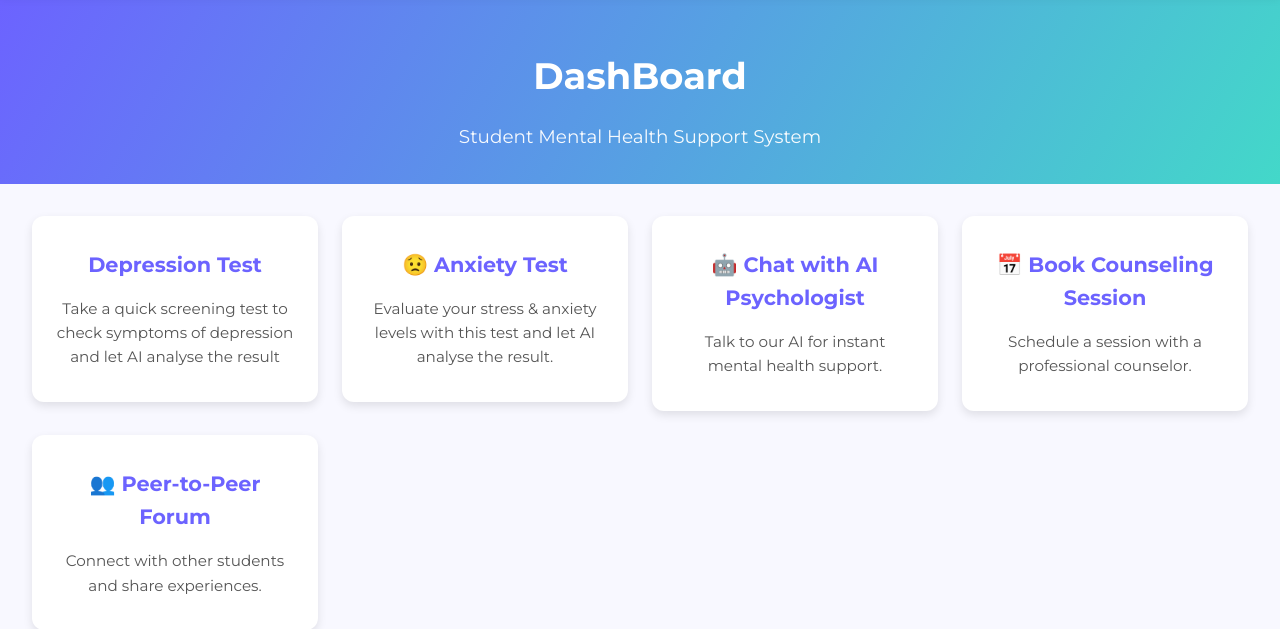
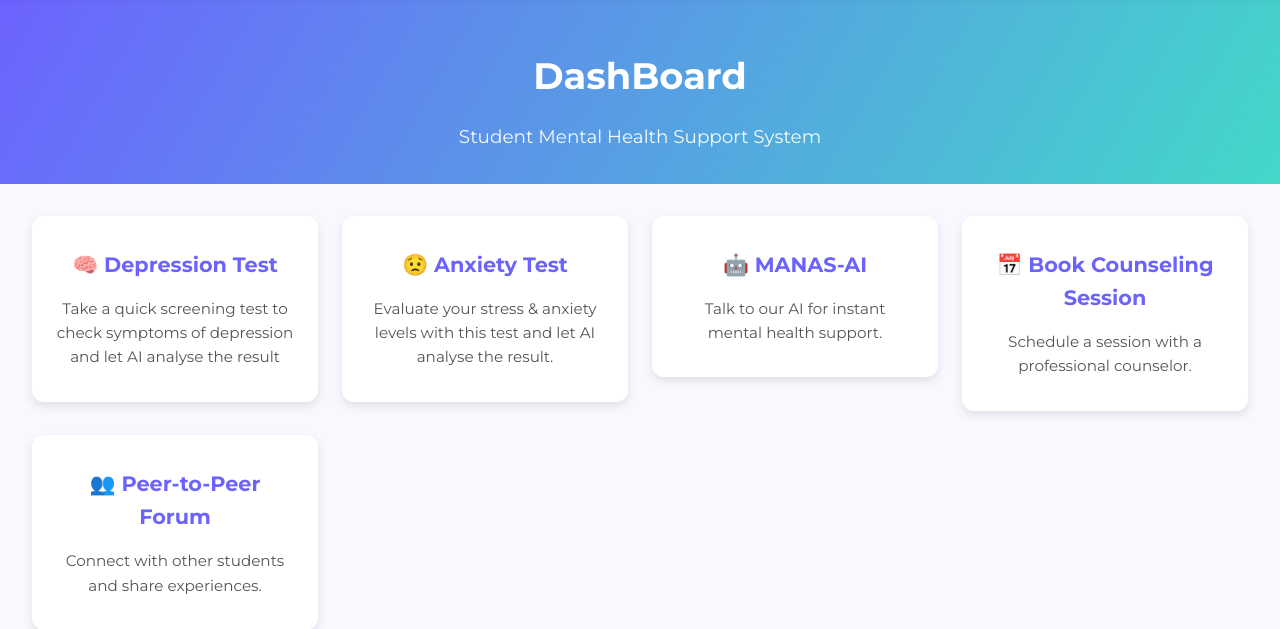
Before and after one commit to vegabond184/manas, a Flask app: page /dashboard/ in a window 1280 px wide. Shown: the part 84-713 px from the top of the page. Run offline with Flask 3, Linux system fonts and the light colour scheme.

Commit message:
Update dashboard.html

```diff
--- a/templates/dashboard.html
+++ b/templates/dashboard.html
@@ -72,7 +72,7 @@
 
     <a href="/depression">
         <div class="card">
-          <h3>Depression Test</h3>
+          <h3>🧠 Depression Test</h3>
           <p>Take a quick screening test to check symptoms of depression and let AI analyse the result</p>
         </div>
       </a>
@@ -86,7 +86,7 @@
 
       <a href="/chat">
       <div class="card">
-        <h3>🤖 Chat with AI Psychologist</h3>
+        <h3>🤖 MANAS-AI</h3>
         <p>Talk to our AI for instant mental health support.</p>
       </div>
     </a>
```
